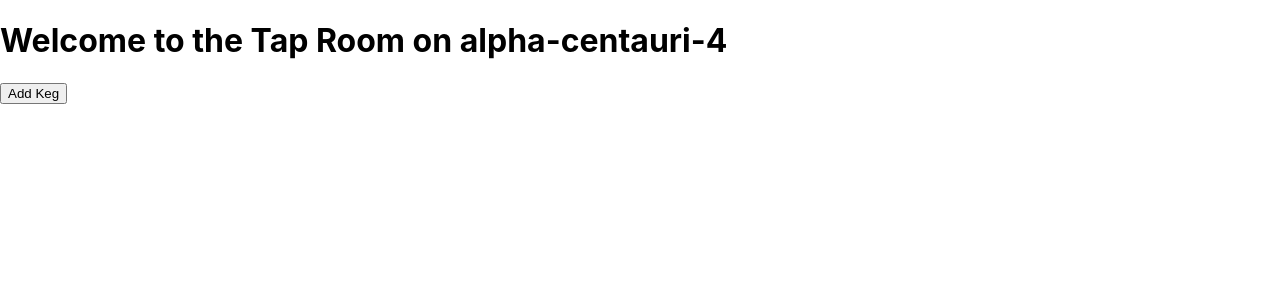
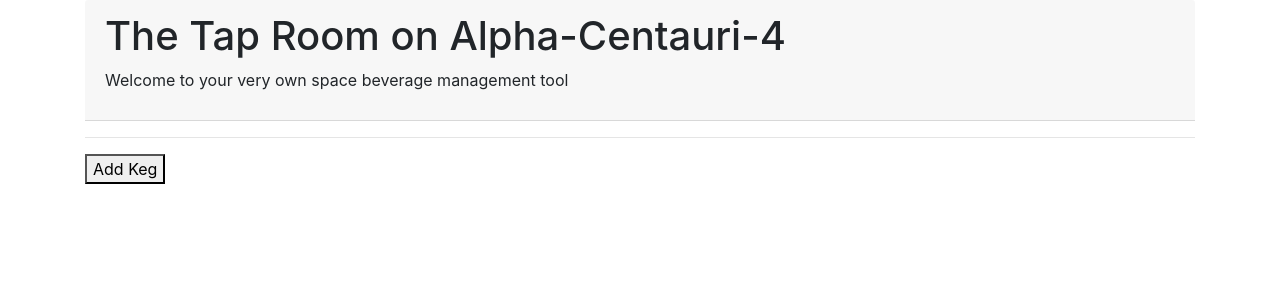
Before and after one commit to wcjameson/tap-room, a React (Create React App) app: page / in a window 1280 px wide. Shown: the top 300 px of the page. Built offline with nearby package versions, Linux system fonts and the light colour scheme.

Commit message:
apply some basic bootstrap styling

```diff
--- a/package.json
+++ b/package.json
@@ -6,6 +6,7 @@
     "@testing-library/jest-dom": "^5.16.4",
     "@testing-library/react": "^13.1.1",
     "@testing-library/user-event": "^13.5.0",
+    "bootstrap": "^4.6.1",
     "react": "^18.0.0",
     "react-dom": "^18.0.0",
     "react-scripts": "^3.2.0",
--- a/src/components/App.js
+++ b/src/components/App.js
@@ -1,14 +1,16 @@
 import React from "react";
 import Header from "./Header";
 import KegControl from "./KegControl";
+import 'bootstrap/dist/css/bootstrap.min.css';
 
 function App() {
 
   return (
     <React.Fragment>
-      <Header />
-      <KegControl />
-
+      <div className="container">
+        <Header /> <hr/>
+        <KegControl />
+      </div>
     </React.Fragment>
   )
 }
--- a/src/components/Header.js
+++ b/src/components/Header.js
@@ -4,7 +4,10 @@ function Header() {
 
   return(
     <React.Fragment>
-      <h1>Welcome to the Tap Room on alpha-centauri-4</h1>
+      <div className="card-header">
+      <h1 className="display-6">The Tap Room on Alpha-Centauri-4</h1>
+      <p className="text-lead">Welcome to your very own space beverage management tool</p>
+      </div>
     </React.Fragment>
   )
 }
--- a/src/components/Keg.js
+++ b/src/components/Keg.js
@@ -7,9 +7,9 @@ function Keg(props) {
     <React.Fragment>
       <div onClick = {() => props.whenKegClicked(props.id)}>
         <h3>{props.name}</h3>
-        <p>{props.price}</p>
-        <p>{props.flavor}</p>
-        <p>{props.pints}</p>
+        <p>Cost: {props.price}</p>
+        <p>Flavor: {props.flavor}</p>
+        <p>Pints remaining: {props.pints}</p>
         <hr />
       </div>
     </React.Fragment>
--- a/src/components/KegDetails.js
+++ b/src/components/KegDetails.js
@@ -8,11 +8,9 @@ function KegDetails(props) {
     <React.Fragment>
       <h1>Keg Details</h1>
       <h3>{keg.name}</h3>
-      <p>
-        {keg.price}
-        {keg.flavor}
-        {keg.pints}
-      </p>
+      <p>Cost: {keg.price}</p>
+      <p>Flavor: {keg.flavor}</p>
+      <p>Pints remaining: {keg.pints}</p>
       <button onClick={() => onPouringPint(keg.id)}>Pour Pint</button>
 
 
```
Also changed, not shown: 1 other file (tests, documents, lock files or other folders).
